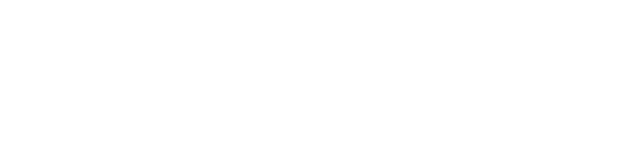
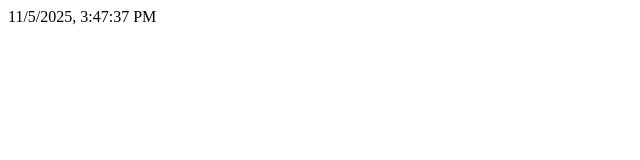
Before and after one commit to acciojob/clock-Ganeshsalgar, a website: page main.html in a window 1280 px wide. Shown: the whole page, without its empty margins (0-640 px from the left). Drawn offline with Linux system fonts and the light colour scheme.

Commit message:
created a submission

```diff
--- a/main.html
+++ b/main.html
@@ -3,6 +3,7 @@
 <html>
 
 <head>
+	<div id="timer"></div>
 	<link rel="stylesheet" href="styles.css">
 </head>
 
--- a/script.js
+++ b/script.js
@@ -1 +1,9 @@
 //your JS code here. If required.
+function updataTimer(){
+	let now =new Date().toLocaleString();
+	document.getElementById("timer").textContent = now;
+}
+
+updataTimer();
+
+setInterval(updataTimer , 1000);
```
